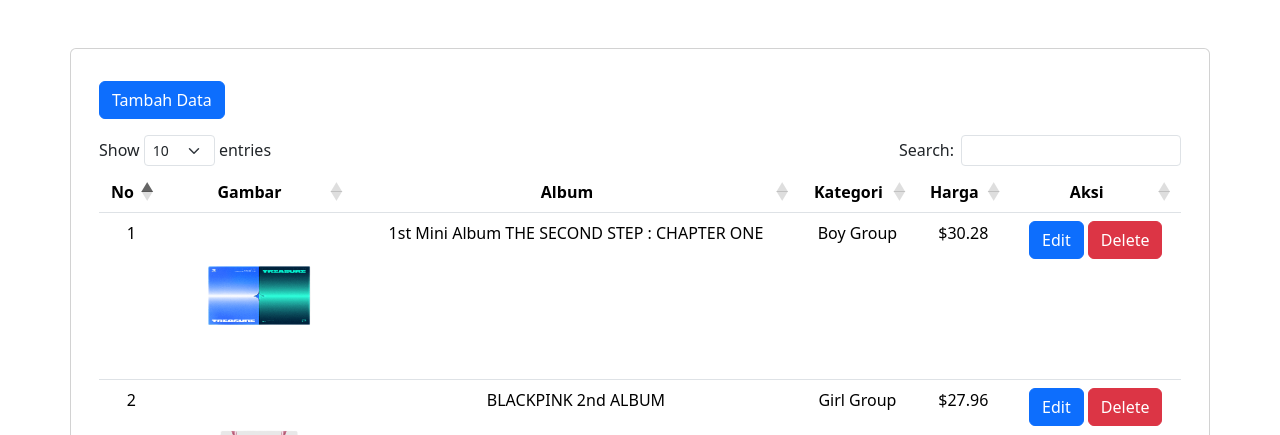
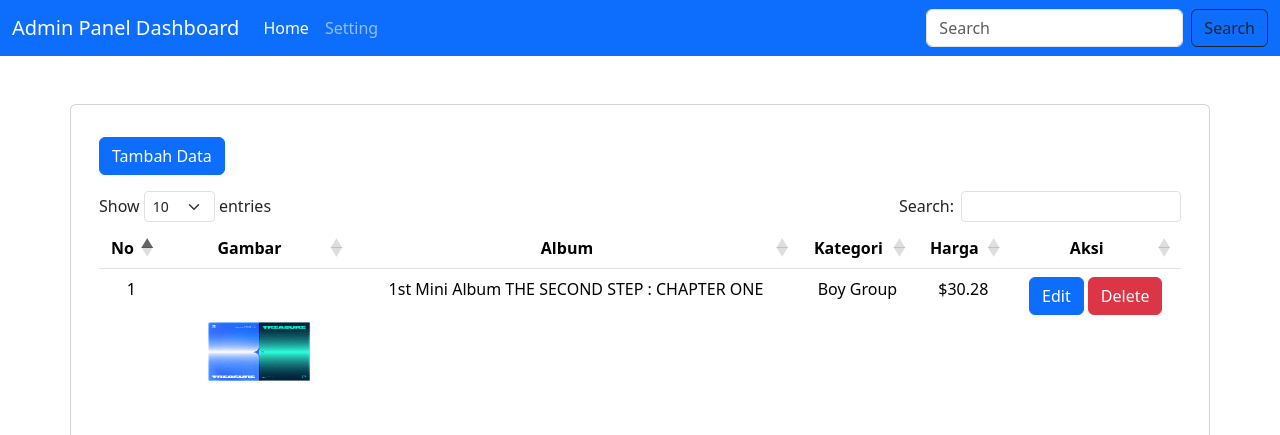
Before and after one commit to AsrianaFebriansyah02/StudiKasus, a PHP site: page /BackEnd/index.php in a window 1280 px wide. Shown: the top 435 px of the page. Run offline with PHP 8.4, Linux system fonts and the light colour scheme; data comes from the database, SQL or seed files in the repository; some libraries are stand-ins or nearby versions.

Commit message:
INI STUDI KASUS

```diff
--- a/BackEnd/index.php
+++ b/BackEnd/index.php
@@ -12,6 +12,36 @@
 </head>
 
 <body>
+    <!-- awal navbar -->
+    <nav class="navbar navbar-dark bg-primary navbar-expand-lg">
+        <div class="container-fluid">
+            <a class="navbar-brand" href="#">
+                Admin Panel Dashboard
+
+            </a>
+            <button class="navbar-toggler" type="button" data-bs-toggle="collapse" data-bs-target="#navbarSupportedContent" aria-controls="navbarSupportedContent" aria-expanded="false" aria-label="Toggle navigation">
+                <span class="navbar-toggler-icon"></span>
+            </button>
+            <div class="collapse navbar-collapse" id="navbarSupportedContent">
+                <ul class="navbar-nav me-auto mb-2 mb-lg-0">
+                    <li class="nav-item">
+                        <a class="nav-link active" aria-current="page" href="#">Home</a>
+                    </li>
+                    <li class="nav-item">
+                        <a class="nav-link" href="#">Setting</a>
+                    </li>
+                </ul>
+                <form class="d-flex" role="search">
+                    <input class="form-control me-2" type="search" placeholder="Search" aria-label="Search">
+                    <button class="btn btn-outline-dark" type="submit">Search</button>
+                </form>
+            </div>
+        </div>
+    </nav>
+    <!-- akhir navbar -->
+
+
+    <!-- awal tabel -->
     <div class="container card mt-5">
         <div class="card-body ">
             <a href="tambah.php" Class="btn btn-primary mt-3 mb-3">Tambah Data</a>
@@ -67,6 +97,7 @@
             $('#example').DataTable();
         });
     </script>
+    <!-- akhir tabel -->
 </body>
 
 </html>
```
